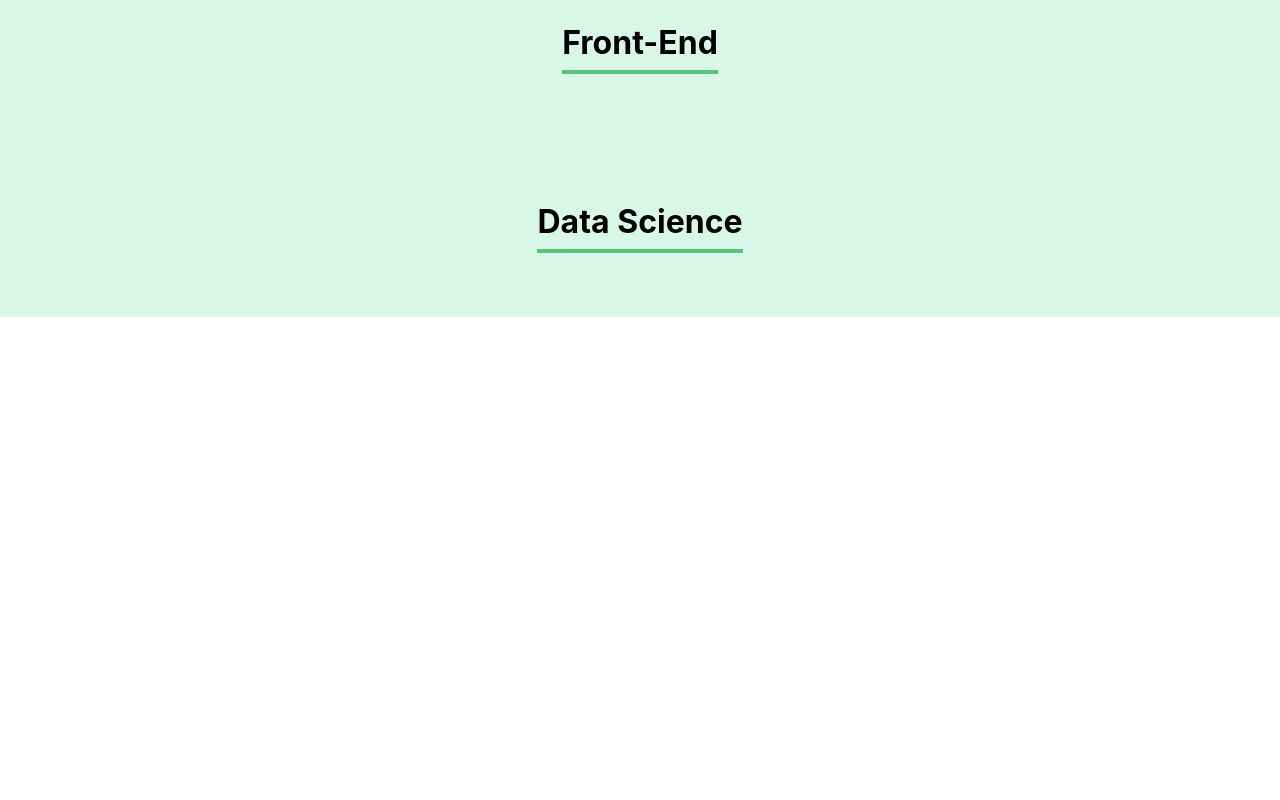
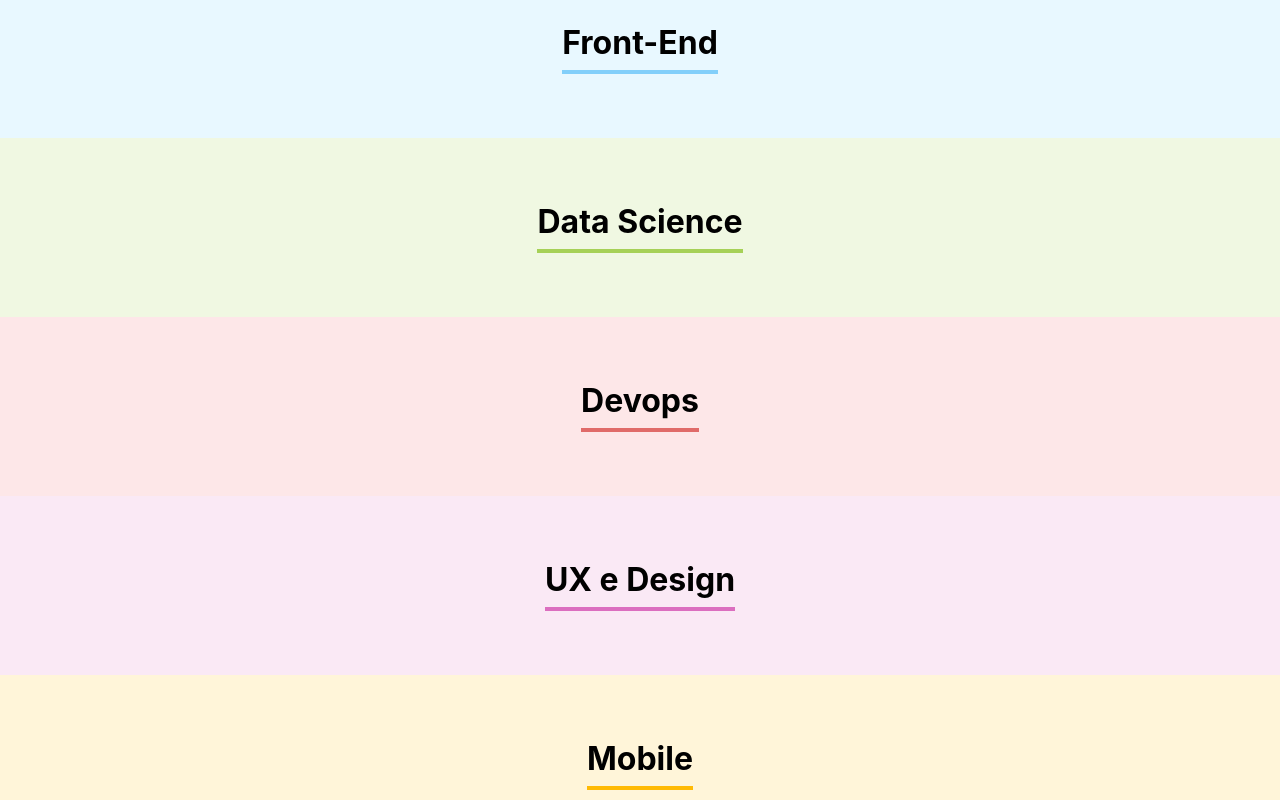
Before and after one commit to Imortallly/AulaReactAluna-Organo, a React (Create React App) app: page / in a window 1280 px wide. Shown: the part 1560-2360 px from the top of the page. Before the commit the page ends 1877 px from the top, so only its background shows below. Built offline with nearby package versions, Linux system fonts and the light colour scheme.

Commit message:
Adicionado Card dos times

```diff
--- a/src/App.js
+++ b/src/App.js
@@ -5,6 +5,44 @@
 import Time from './componentes/Time/Time';
 
 function App() {
+
+  const times = [
+    {
+      nome:'Programação',
+      corPrimaria:'#57C278',
+      corSecundaria:'#D9F7E9',
+    },
+    {
+      nome:'Front-End',
+      corPrimaria:'#82CFFA',
+      corSecundaria:'#E8F8FF',
+    },
+    {
+      nome:'Data Science',
+      corPrimaria:'#A6D157',
+      corSecundaria:'#F0F8E2',
+    },
+    {
+      nome:'Devops',
+      corPrimaria:'#E06B69',
+      corSecundaria:'#FDE7E8',
+    },
+    {
+      nome:'UX e Design',
+      corPrimaria:'#DB6EBF',
+      corSecundaria:'#FAE9F5',
+    },
+    {
+      nome:'Mobile',
+      corPrimaria:'#FFBA05',
+      corSecundaria:'#FFF5D9',
+    },
+    {
+      nome:'Inovação e Gestão',
+      corPrimaria:'#FF8A29',
+      corSecundaria:'#FFEEDF',
+    }
+  ]
 
   const [colaboradores, setColaboradores] = useState([])
 
@@ -17,9 +55,10 @@
     <div className="App">
       <Banner/>
       <Formulario aoColaboradorCadastrado={colaborador => aoNovoColaboradorAdicionado(colaborador)} />
-      <Time nome="Programação"/>
-      <Time nome="Front-End"/>
-      <Time nome="Data Science"/>
+
+      {times.map(time => <Time key={time.nome} nome={time.nome} corPrimaria={time.corPrimaria} corSecundaria={time.corSecundaria}/>)}
+
+
     </div>
   );
 }
--- a/src/componentes/Time/Time.js
+++ b/src/componentes/Time/Time.js
@@ -1,9 +1,11 @@
 import './time.css'
 
 function Time (props) {
+    const CSS = {backgroundColor: props.corSecundaria}
+    const cssBorder = {borderColor: props.corPrimaria}
     return (
-        <section className='time'>
-            <h3>{props.nome}</h3>
+        <section className='time' style={CSS}>
+            <h3 style={cssBorder}>{props.nome}</h3>
         </section>
     )
 }
--- a/src/componentes/Time/time.css
+++ b/src/componentes/Time/time.css
@@ -5,7 +5,7 @@
 }
 .time h3 {
     font-size: 32px;
-    border-bottom: 4px solid #57C278;
+    border-bottom: 4px solid;
     display: inline-block;
     padding-bottom: 8px;
 }
```
